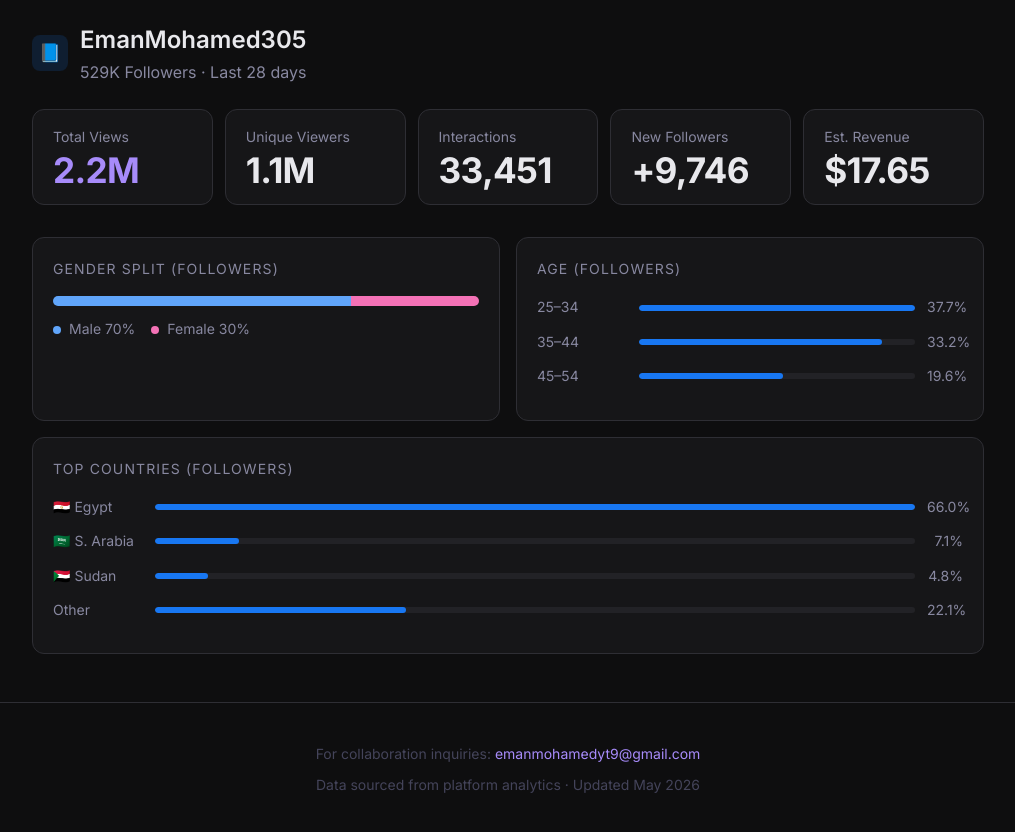
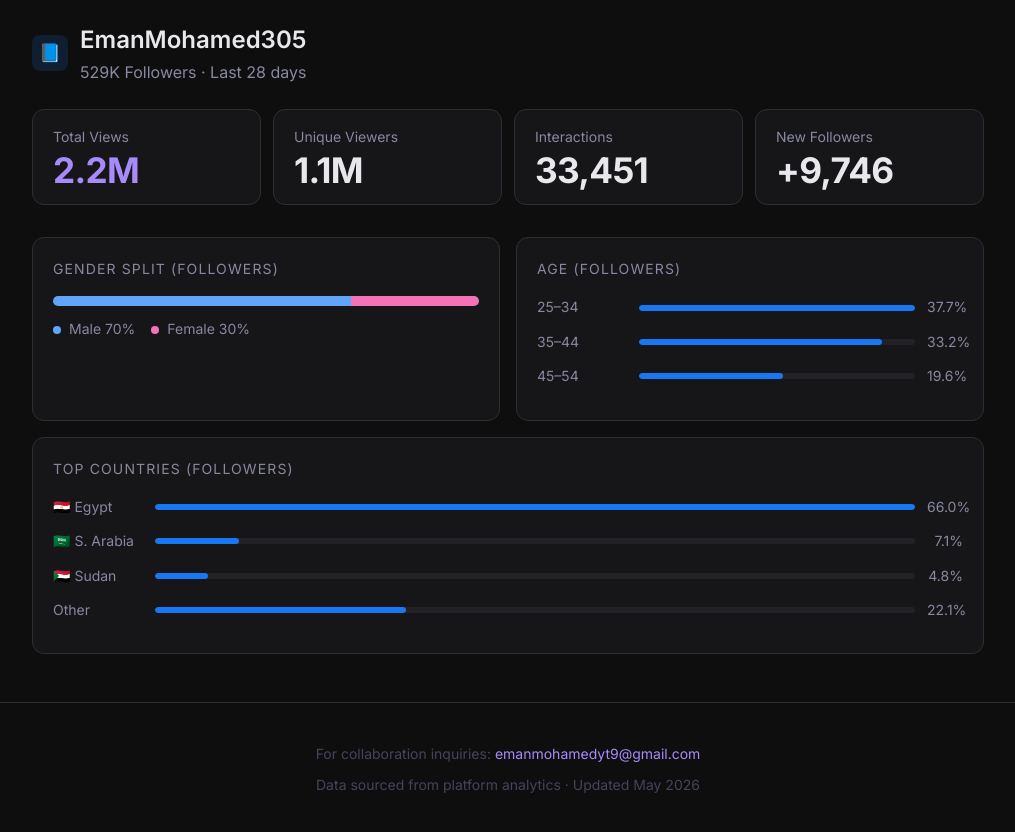
Before and after one commit to emanmohamedyt9-sketch/mediakit, a plain HTML site: page index.html in a window 1280 px wide. Shown: the part 3232-4064 px from the top of the page, without its empty margins (132-1147 px from the left). Drawn offline with Linux system fonts and the light colour scheme.

Commit message:
Update index.html

```diff
--- a/index.html
+++ b/index.html
@@ -273,7 +273,6 @@ body{min-height:100dvh;font-family:var(--font-body);font-size:var(--text-base);c
         <div class="kpi-card"><div class="kpi-label">Unique Viewers</div><div class="kpi-value">1.1M</div></div>
         <div class="kpi-card"><div class="kpi-label">Interactions</div><div class="kpi-value">33,451</div></div>
         <div class="kpi-card"><div class="kpi-label">New Followers</div><div class="kpi-value">+9,746</div></div>
-        <div class="kpi-card"><div class="kpi-label">Est. Revenue</div><div class="kpi-value">$17.65</div></div>
       </div>
       <div class="demo-grid">
         <div class="demo-card">
```
